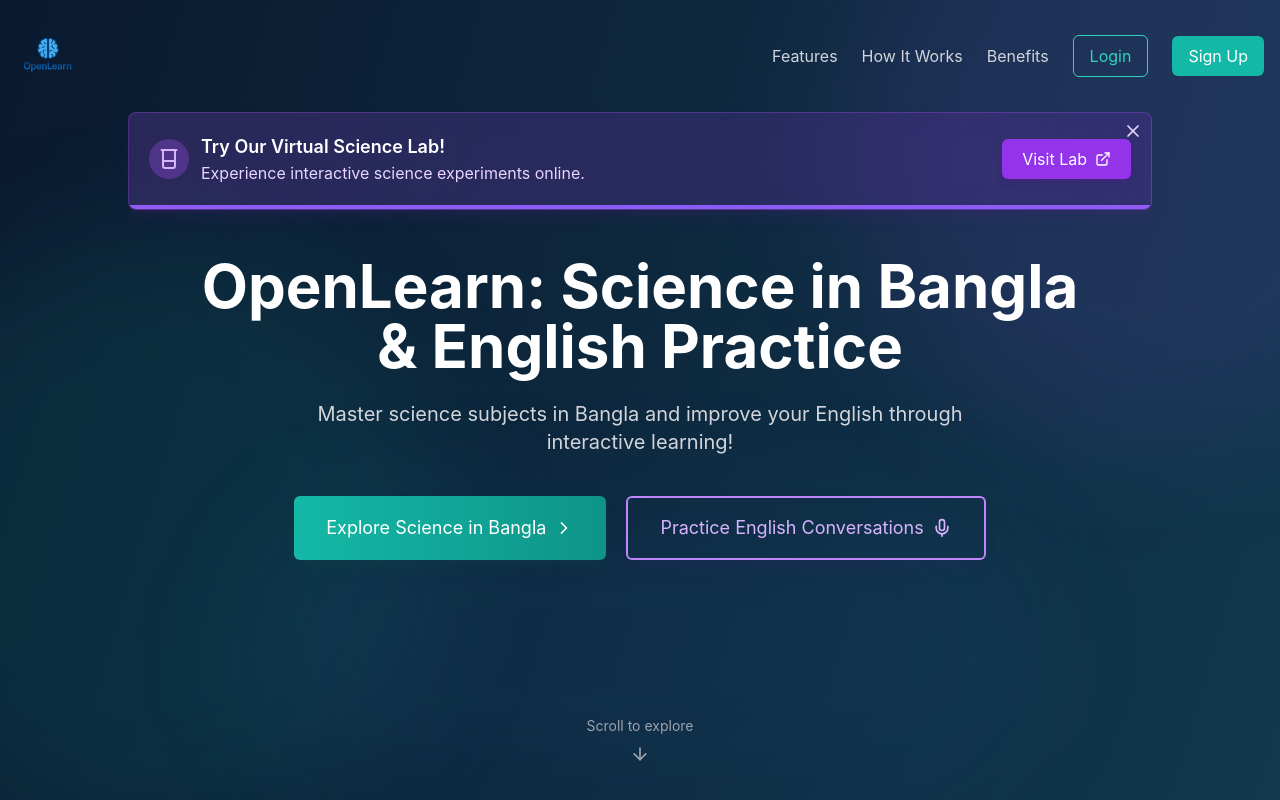
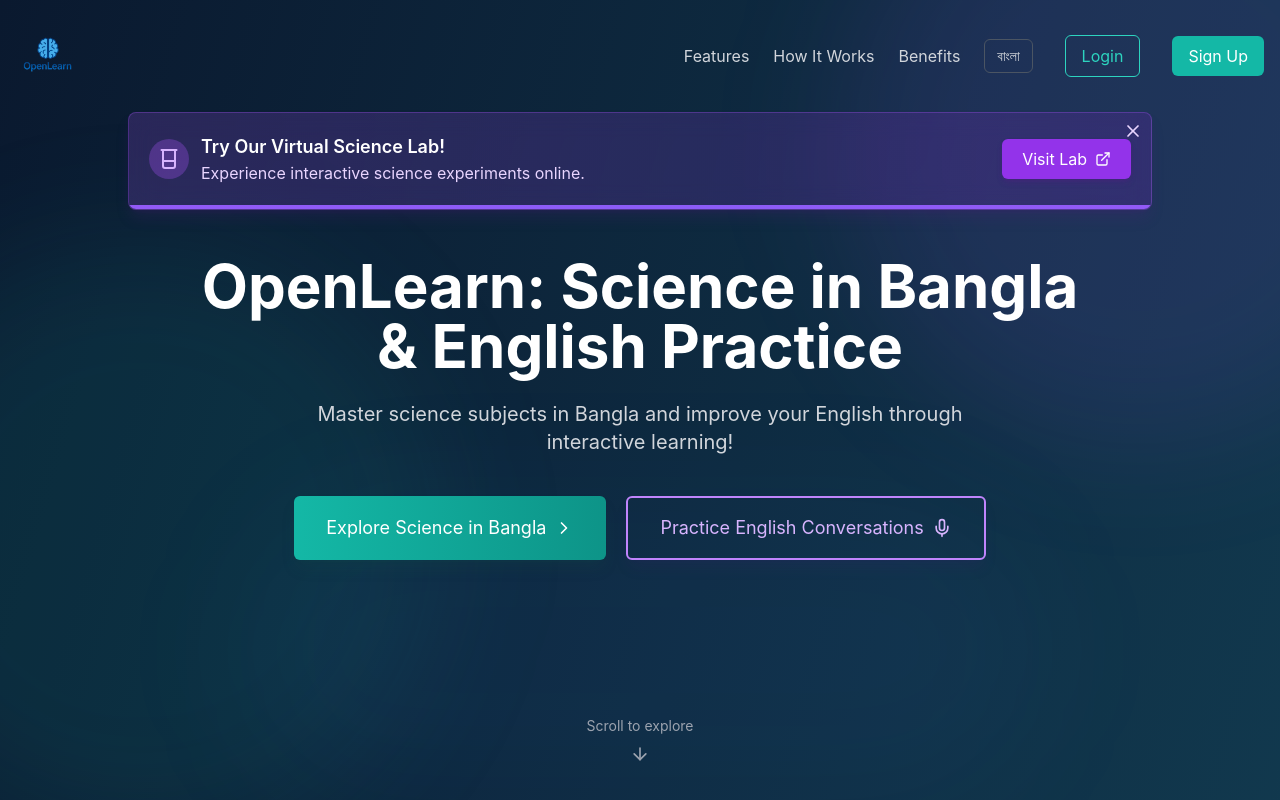
Before and after one commit to helloimabid/openlearn, a React (Vite) app in the folder frontend/: page /#/ in a window 1280 px wide. Shown: the top 800 px of the page. Built offline with nearby package versions, Linux system fonts and the light colour scheme; no server answers.

Commit message:
added the language swicther in tha navbar

```diff
--- a/frontend/src/Landing/LandingPage.jsx
+++ b/frontend/src/Landing/LandingPage.jsx
@@ -106,10 +106,17 @@
               </ul>
             </nav>
 
+            <button
+              onClick={toggleLanguage}
+              className="px-3 py-1.5 text-sm text-gray-300 transition-colors border border-gray-600 rounded-md hover:bg-gray-700/50 hover:text-white"
+              aria-label={language === "en" ? "Switch to Bengali" : "Switch to English"}
+            >
+              {language === "en" ? "বাংলা" : "English"}
+            </button>
             {user ? (
               <Link
                 to="/dashboard"
-                className="flex items-center px-4 py-2 text-white transition-colors bg-teal-500 rounded-md hover:bg-teal-600"
+                className="flex items-center px-4 py-2 ml-2 text-white transition-colors bg-teal-500 rounded-md hover:bg-teal-600"
               >
                 {t("nav.dashboard")}
                 <ArrowRight className="w-4 h-4 ml-2" />
@@ -118,13 +125,13 @@
               <>
                 <Link
                   to="/auth"
-                  className="px-4 py-2 text-teal-400 transition-colors border border-teal-400 rounded-md hover:bg-teal-400/10"
+                  className="px-4 py-2 ml-2 text-teal-400 transition-colors border border-teal-400 rounded-md hover:bg-teal-400/10"
                 >
                   {t("nav.login")}
                 </Link>
                 <Link
                   to="/auth?tab=signup"
-                  className="px-4 py-2 text-white transition-colors bg-teal-500 rounded-md hover:bg-teal-600"
+                  className="px-4 py-2 ml-2 text-white transition-colors bg-teal-500 rounded-md hover:bg-teal-600"
                 >
                   {t("nav.signup")}
                 </Link>
```
